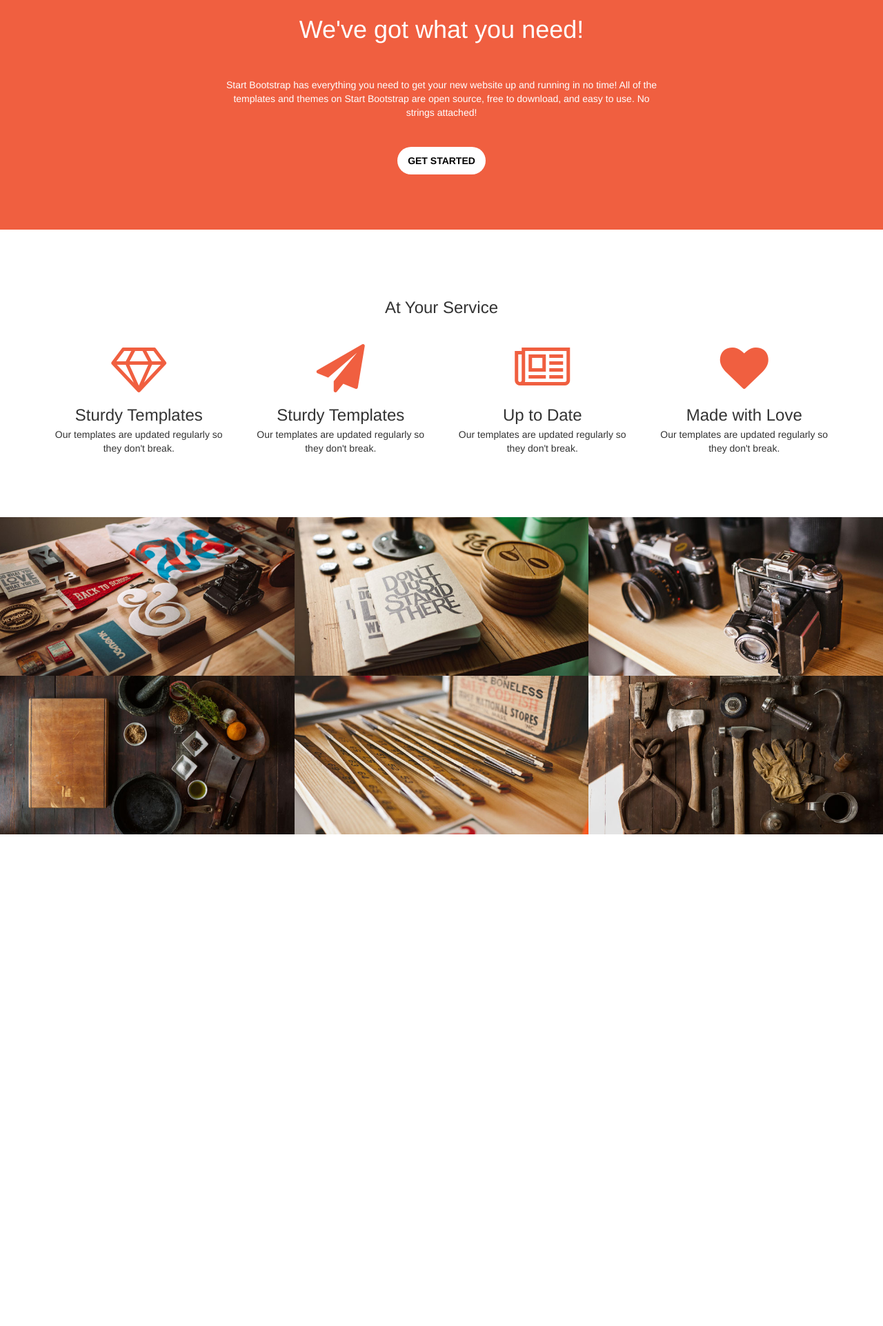
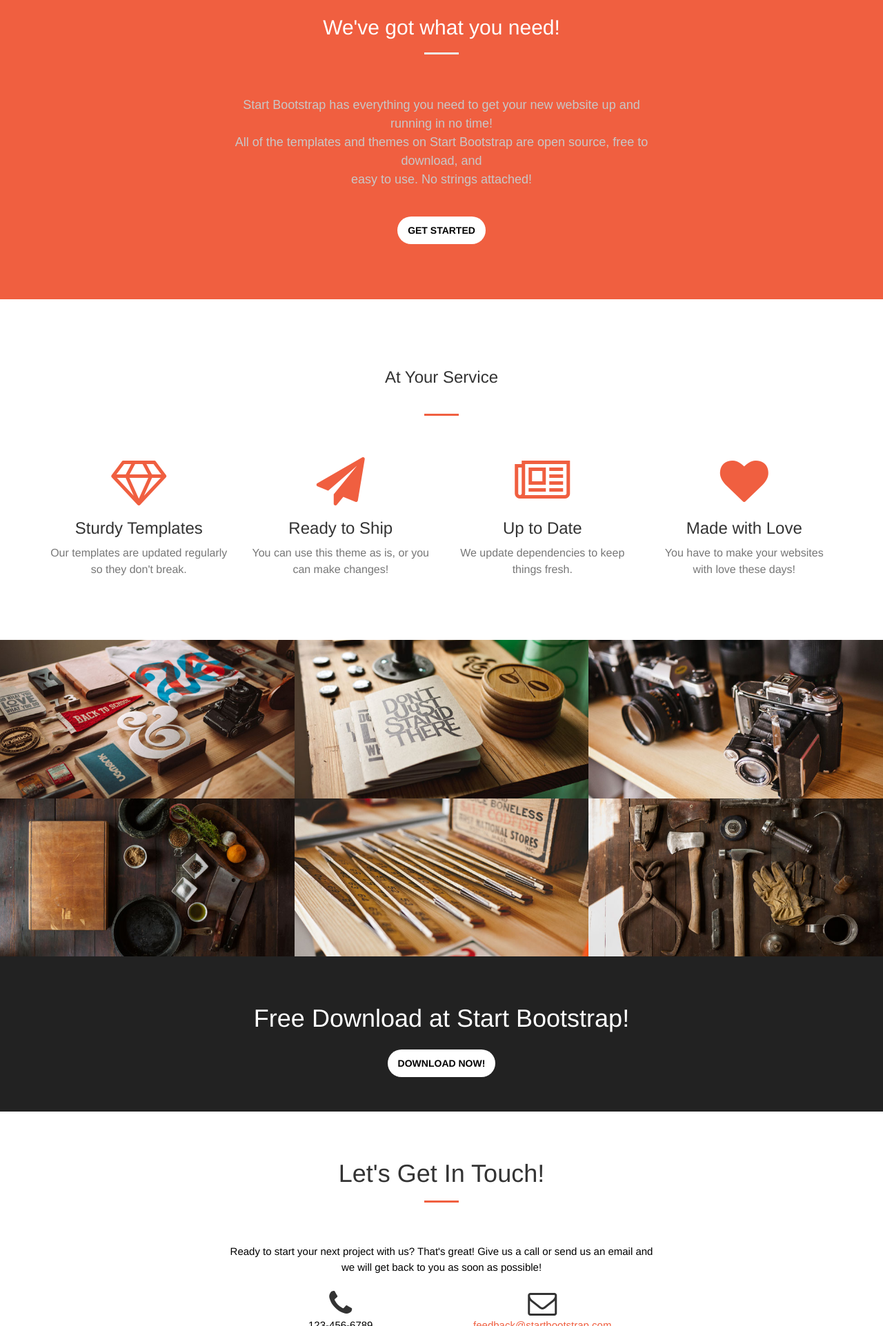
Before and after one commit to LPurobi/creative, a plain HTML site: page index.html in a window 1280 px wide. Shown: the part 877-2800 px from the top of the page at 69% size. Before the commit the page ends 2087 px from the top, so only its background shows below. Drawn offline with nearby package versions, Linux system fonts and the light colour scheme.

Commit message:
animation done

```diff
--- /dev/null
+++ b/app.js
@@ -0,0 +1,10 @@
+var a = $(".nav").offset().top;
+
+$(document).scroll(function(){
+    if($(this).scrollTop() > a)
+    {
+       $('.navbar-default').css({"background":"white"});
+    } else {
+       $('.navbar-default').css({"background":"transparent"});
+    }
+});
--- a/index.html
+++ b/index.html
@@ -6,10 +6,12 @@
 	<link href="https://maxcdn.bootstrapcdn.com/font-awesome/4.7.0/css/font-awesome.min.css" rel="stylesheet" integrity="sha384-wvfXpqpZZVQGK6TAh5PVlGOfQNHSoD2xbE+QkPxCAFlNEevoEH3Sl0sibVcOQVnN" crossorigin="anonymous">
 	<!-- Latest compiled and minified CSS -->
 	<link rel="stylesheet" href="https://maxcdn.bootstrapcdn.com/bootstrap/3.3.7/css/bootstrap.min.css" integrity="sha384-BVYiiSIFeK1dGmJRAkycuHAHRg32OmUcww7on3RYdg4Va+PmSTsz/K68vbdEjh4u" crossorigin="anonymous">
+
+	<link rel="stylesheet" href="https://cdnjs.cloudflare.com/ajax/libs/animate.css/3.5.2/animate.min.css"/>
+	<link href="https://fonts.googleapis.com/css?family=Exo:300,400,600,800" rel="stylesheet">
 	<link rel="stylesheet" type="text/css" href="style.css">
 </head>
 <body>
-
 <nav class="navbar navbar-default navbar-fixed-top">
   <div class="container-fluid">
     <!-- Brand and toggle get grouped for better mobile display -->
@@ -20,7 +22,7 @@
         <span class="icon-bar"></span>
         <span class="icon-bar"></span>
       </button>
-      <a class="navbar-brand" href="#">start bootstrap</a>
+      <a class="navbar-brand" href="#">START BOOTSTRAP</a>
     </div>
 
     <!-- Collect the nav links, forms, and other content for toggling -->
@@ -45,7 +47,8 @@
 			<div class="col-md-8 col-md-offset-2">
 				<div class="header_content">
 					<h1>YOUR FAVORITE SOURCE OF FREE BOOTSTRAP THEMES</h1>
-				<p>Start Bootstrap can help you build better websites using the Bootstrap CSS framework! Just download your template and start going, no strings attached
+					<hr class="hr">
+				<p>Start Bootstrap can help you build better websites using the Bootstrap CSS framework!<br>Just download your template and start going, no strings attached
 				</p>
 				<button class="btn_coral">Find Out More</button>
 				</div>
@@ -60,9 +63,10 @@
 		<div class="row">
 			<div class="col-md-6 col-md-offset-3">
 				<div class="need_content">
-					<h1>We've got what you need!</h1>
-					<p>Start Bootstrap has everything you need to get your new website up and running in no time! All of the templates and themes on Start Bootstrap are open source, free to download, and easy to use. No strings attached!</p>
-					<button class="btn_white">Get Started</button>
+					<h2>We've got what you need!</h2>
+					<hr id="hr">
+					<p>Start Bootstrap has everything you need to get your new website up and running in no time!<br> All of the templates and themes on Start Bootstrap are open source, free to download, and <br> easy to use. No strings attached!</p>
+					<button class="btn_white wow fadeInUp" data-wow-duration="2s">Get Started</button>
 				</div>
 			</div>
 		</div>
@@ -76,12 +80,13 @@
 		<div class="row">
 			<div class="col-md-12">
 				<h3>At Your Service</h3>
+				<hr class="hr">
 			</div>
 		</div>
 		<div class="row">
 			<div class="col-md-3">
-				<div class="service_content">
-					<div ><i class="fa fa-diamond fa-5x" aria-hidden="true"></i></div>
+				<div class="service_content " >
+					<div ><i class="fa fa-diamond fa-5x wow bounceIn" data-wow-duration="2s" aria-hidden="true"></i></div>
 					<h3>Sturdy Templates</h3>
 					<p>Our templates are updated regularly so they don't break.</p>
 				</div>
@@ -91,23 +96,23 @@
 			</div>
 			<div class="col-md-3">
 				<div class="service_content">
-					<div><i class="fa fa-paper-plane fa-5x" aria-hidden="true"></i></div>
-					<h3>Sturdy Templates</h3>
-					<p>Our templates are updated regularly so they don't break.</p>
+					<div><i class="fa fa-paper-plane fa-5x wow bounceIn" data-wow-duration="2s" aria-hidden="true"></i></div>
+					<h3>Ready to Ship</h3>
+					<p>You can use this theme as is, or you can make changes!</p>
 				</div>
 			</div>
 			<div class="col-md-3">
 				<div class="service_content">
-					<div><i class="fa fa-newspaper-o fa-5x" aria-hidden="true"></i></div>
+					<div><i class="fa fa-newspaper-o fa-5x wow bounceIn" data-wow-duration="2s" aria-hidden="true"></i></div>
 					<h3>Up to Date</h3>
-					<p>Our templates are updated regularly so they don't break.</p>
+					<p>We update dependencies to keep things fresh.</p>
 				</div>
 			</div>
 			<div class="col-md-3">
 				<div class="service_content">
-					<div><i class="fa fa-heart fa-5x" aria-hidden="true"></i></div>
+					<div><i class="fa fa-heart fa-5x wow bounceIn" data-wow-duration="2s" aria-hidden="true"></i></div>
 					<h3>Made with Love</h3>
-					<p>Our templates are updated regularly so they don't break.</p>
+					<p>You have to make your websites with love these days!</p>
 				</div>
 			</div>
 		</div>
@@ -167,7 +172,36 @@
 	</div>
 </div>
 <!-- end portfolio section -->
-
+<!-- download -->
+<div class="download dwbg">
+	<div class="container-fluid text-center">
+		<h1>Free Download at Start Bootstrap!</h1>
+		<button class="dwbtn wow fadeInUp" data-wow-duration="2s">DOWNLOAD NOW!</button>
+	</div>
+</div>
+<!-- end download -->
+<!-- contact -->
+<div class="contact">
+	<div class="container">
+		<div class="row text-center">
+			<div class="col-md-12">
+				<h1>Let's Get In Touch!</h1>
+				<hr class="hr">
+				<p>Ready to start your next project with us? That's great! Give us a call or send us an email and <br>
+				 we will get back to you as soon as possible!</p>
+			</div>
+			<div class="col-md-3 col-md-offset-3">
+				<div><i class="fa fa-phone fa-3x" aria-hidden="true"></i></div>
+				<p>123-456-6789</p>
+			</div>
+			<div class="col-md-3">
+				<div><i class="fa fa-envelope-o fa-3x wow bounceIn" data-wow-duration="2s" aria-hidden="true"></i></div>
+				<p class="email wow bounceIn" data-wow-duration="2s""><a href="#">feedback@startbootstrap.com</a></p>
+			</div>
+		</div>
+	</div>
+</div>
+<!-- end contact -->
 
 
 
@@ -182,6 +216,13 @@
   crossorigin="anonymous"></script>
 <!-- bootstrap js -->
 <script src="https://maxcdn.bootstrapcdn.com/bootstrap/3.3.7/js/bootstrap.min.js" integrity="sha384-Tc5IQib027qvyjSMfHjOMaLkfuWVxZxUPnCJA7l2mCWNIpG9mGCD8wGNIcPD7Txa" crossorigin="anonymous"></script>
+<script src="https://cdnjs.cloudflare.com/ajax/libs/wow/1.1.2/wow.min.js"></script>
+  <script src="js/wow.min.js"></script>
+              <script>
+              new WOW().init();
+              </script>
+              <script type="text/javascript" src="app.js"></script>
+
 
 
 
--- a/style.css
+++ b/style.css
@@ -26,14 +26,22 @@ body{
 	/*border: 2px solid green;*/
 	margin-top: 40%;
 	transform: translateY(-40%);
+	font-weight: bold;
 }
 
-.header_content h1, .need_section h1{
+.header_content h1{
 	margin-bottom: 50px;
+	font-size: 55px;
 }
 
 .header_content p, .need_section p{
 	margin-bottom: 40px;
+	font-size: 18px;
+	font-family:sans-serif;
+	font-weight: 300;
+	line-height: 1.5;
+	color: #c9c7c6;
+	text-align: center;
 }
 
 .header_content button, .need_section button{
@@ -43,6 +51,7 @@ body{
 	text-transform: uppercase;
 	font-weight: bold;
 }
+
 .btn_coral{
 	background: #f05f40;
 }
@@ -71,11 +80,19 @@ body{
 }
 
 .service_content h3{
-	margin-bottom: 5px;
+	margin-bottom: 10px;
+
+}
+
+.service_content p{
+	font-size: 16px;
+	line-height: 1.5;
+	color: #777;
 }
 
 .service_content i{
 	color: #f05f40;
+
 }
 
 .no_gutter{
@@ -126,6 +143,62 @@ body{
 	transform: scale(1.2);
 }
 
+.download{
+	padding: 50px 0px;
+	/*border: 2px solid red;*/
+}
+.dwbg{
+	background-color: #222;
+	color: #fff;
+}
+.dwbg button{
+	margin-top: 15px;
+}
+.dwbtn{
+	border: none;
+	padding: 10px 15px;
+	border-radius: 20px;
+	text-transform: uppercase;
+	font-weight: bold;
+	background-color: white;
+	color:black;
+}
+.contact{
+	padding: 50px;
+}
+.contact p{
+	font-size: 15px;
+	line-height: 1.5;
+	margin-bottom: 20px;
+	color: #000000;
+}
+.email{
+	color: coral;
+	text-decoration: none;
+}
+.email a{
+
+	text-decoration: none;
+	transition: all .35s;
+    color: #F05F40;
+}
+
+.hr{
+	border:0;
+	border-top: 3px solid #eee;
+	border-color: #F05F40;
+	border width: 10px;
+	max-width: 50px;
+	padding: 20px 0px;
+}
+
+#hr{
+	border-top: 3px solid #eee;
+	/*border-color: 1px solid #eee;*/
+	border width: 10px;
+	max-width: 50px;
+	padding: 20px 0px;
+}
 /*bootstrap customization*/
 .navbar-default {
     background-color: transparent;
@@ -133,13 +206,24 @@ body{
 }
 
 .navbar-default .navbar-nav>li>a {
+    color: #f1eded;
+    text-transform: uppercase;
+}
+}
+
+.navbar-default .navbar-brand {
+    font-weight: 700;
+    text-transform: uppercase;
     color: white;
 }
 
-.navbar-default .navbar-brand {
-    color: white;
+/.navbar-default .navbar-brand {
+    color: #cbc7c5;
 }
-
+a {
+    transition: all .35s;
+    color: #F05F40;
+}
 /*end*/
 
 /*media query*/
```
